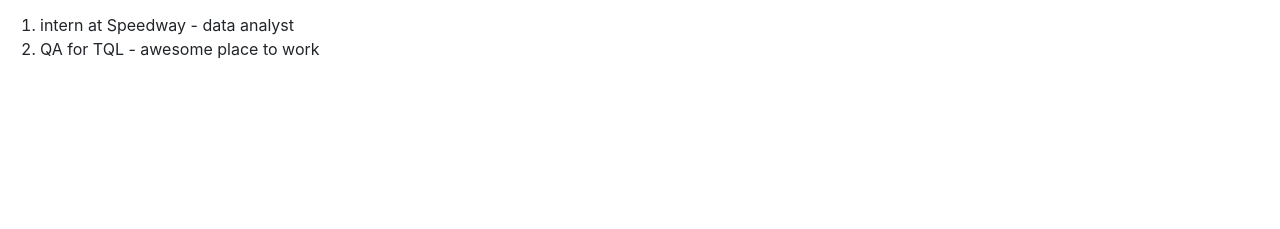
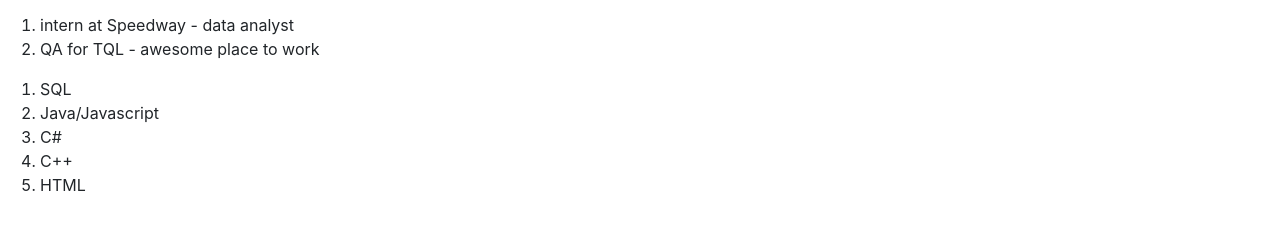
Before and after one commit to it3049c-fall22-henderson/online-portfolio-greenlem, a website: page index.html in a window 1280 px wide. Shown: the part 201-430 px from the top of the page. Drawn offline with nearby package versions, Linux system fonts and the light colour scheme.

Commit message:
added programmingLanguages

```diff
--- a/index.html
+++ b/index.html
@@ -40,6 +40,16 @@
     </ol>
   </div>
 
+  <div class="section" id="programmingLanguages">
+    <ol>
+      <li>SQL</li>
+      <li>Java/Javascript</li>
+      <li>C#</li>
+      <li>C++</li>
+      <li>HTML</li>
+    </ol>
+  </div>
+
   <!-- INCLUDE SCRIPTS FILE HERE -->
   <script src="resources/scripts/index.js"></script>
 
```
